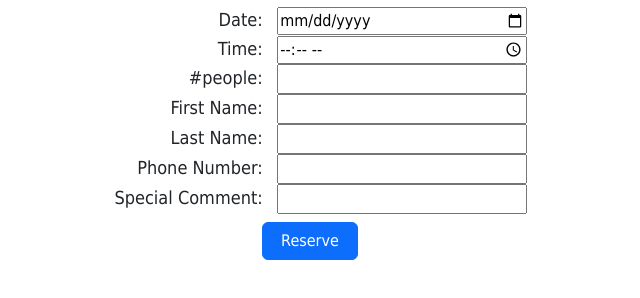
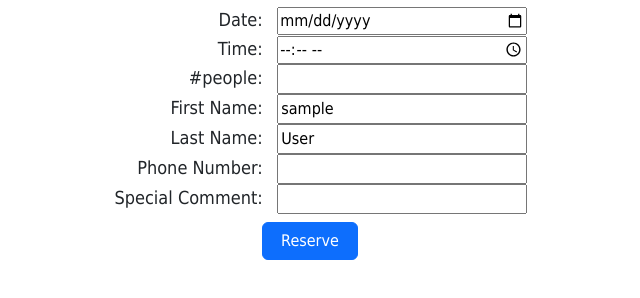
Before and after one commit to yuxuanwu17/Yummy, a Django app: page /yummy/reserve in a window 1280 px wide. Shown: the part 332-630 px from the top of the page, without its empty margins (330-970 px from the left). Run offline with Django 4.2, Linux system fonts and the light colour scheme; the visitor is signed in with stand-in values (Sample User, id 1); some libraries are stand-ins or nearby versions.

Commit message:
Completed autofilling the reservation form

```diff
--- a/Yummy/forms.py
+++ b/Yummy/forms.py
@@ -3,7 +3,7 @@ from django import forms
 from django.contrib.auth.models import User
 from django.contrib.auth import authenticate
 from Yummy.models import *
-
+from django.core.validators import MinValueValidator
 
 # from phonenumber_field.modelfields import PhoneNumberField
 
@@ -86,7 +86,7 @@ class RegisterForm(forms.Form):
 class ReservationForm(forms.Form):
     date = forms.DateField(label="Date", required=True, widget=forms.DateInput(attrs={'type': 'date'}))
     time = forms.TimeField(label="Time", required=True, widget=forms.DateInput(attrs={'type': 'time'}, format='%H:%M'))
-    number_customers = forms.IntegerField(label="#people", required=True)
+    number_customers = forms.IntegerField(label="#people", required=True, widget=forms.NumberInput(attrs={'min': 0}))
     first_name = forms.CharField(max_length=MAX_NAME_LENGTH, label="First Name")
     last_name = forms.CharField(max_length=MAX_NAME_LENGTH, label="Last Name")
     phone_number = forms.CharField(max_length=MAX_PHONE_LENGTH, label="Phone Number")
--- a/Yummy/models.py
+++ b/Yummy/models.py
@@ -103,7 +103,7 @@ class OrderTable(models.Model):
 #     table = models.ForeignKey(Table, on_delete=models.PROTECT)
 
 class Reservation(models.Model):
-    customer = models.ForeignKey(User, on_delete=models.PROTECT, related_name='reservations')
+    customer = models.ForeignKey(User, on_delete=models.PROTECT, related_name='reservations', null=True)
     number_customers = models.IntegerField(blank=False)
     table = models.ForeignKey(Table, on_delete=models.PROTECT)
     first_name = models.CharField(max_length=200, editable=True, blank=False)
--- a/Yummy/templates/Yummy/reserve.html
+++ b/Yummy/templates/Yummy/reserve.html
@@ -34,7 +34,11 @@ function hideReservationButton() {
 
 <section class="reservation">
     <div id="reservation form">
-        <span class="step-title"> Your Information </span>
+        <span {% if table_reserved %}
+        class="hidden"
+        {% else %}
+        class="step-title"
+        {% endif %}> Your Information </span>
         <form class="reservation_form" method="POST" onsubmit="hideReservationButton()">
             {% for field in form.visible_fields %}
             {% csrf_token %}
--- a/Yummy/views.py
+++ b/Yummy/views.py
@@ -187,7 +187,10 @@ def reserve_action(request):
     context = {}
     user = request.user
     if request.method == 'GET':
-        context['form'] = ReservationForm()
+        context['form'] = ReservationForm(initial={
+            'first_name': user.first_name,
+            'last_name': user.last_name,
+            'phone_number': user.profile.phone_number,})
         return render(request, 'Yummy/reserve.html', context)
 
     new_filter = {
```
